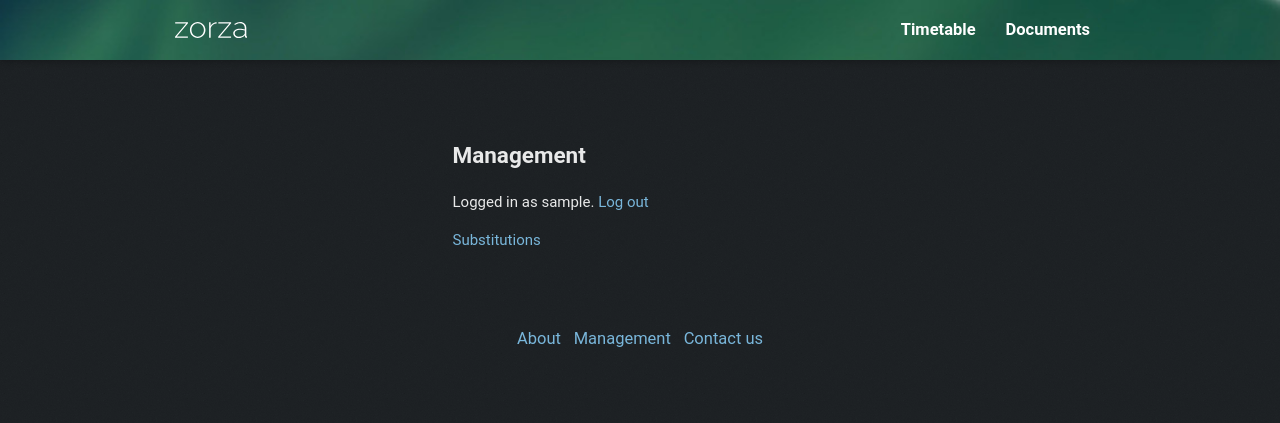
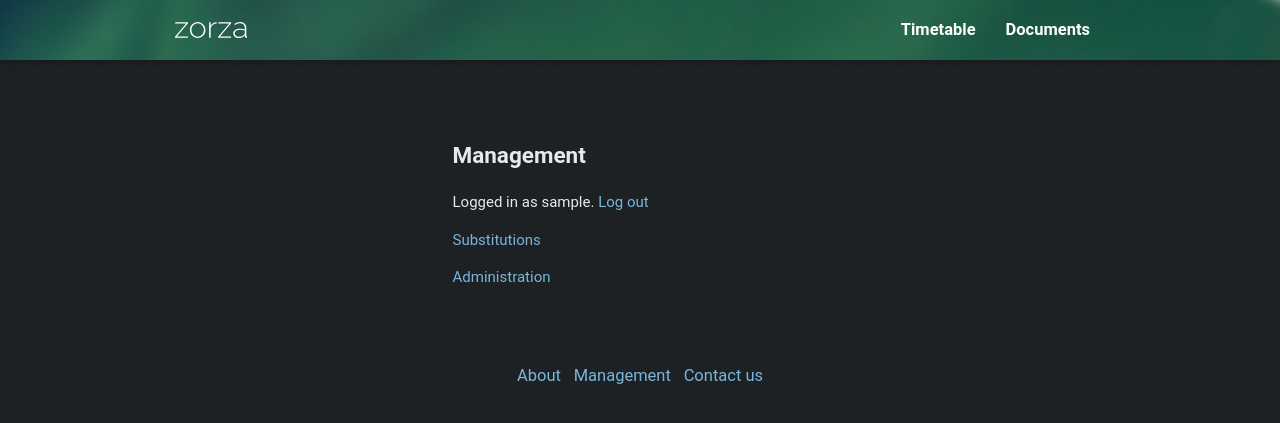
Before and after one commit to zorzalo3/zorza, a Django app: page /timetable/manage/ in a window 1280 px wide. Shown: the top 423 px of the page. Run offline with Django 3.2, Linux system fonts and the light colour scheme; the visitor is signed in with stand-in values (Sample User, id 1).

Commit message:
Add a link to the Django admin site to management

```diff
--- a/timetable/templates/management.html
+++ b/timetable/templates/management.html
@@ -11,6 +11,9 @@
 	<p>
 		<a href="{% url "add_substitutions1" %}">{% trans "Substitutions" %}</a>
 	</p>
+	<p>
+		<a href="{% url "admin:index" %}">{% trans "Administration" %}</a>
+	</p>
 
 </div>
 {% endblock %}
```
